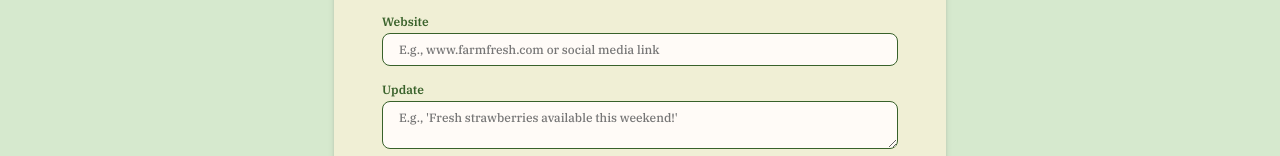
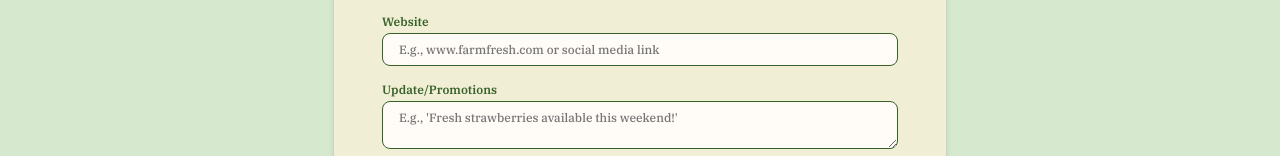
Before and after one commit to sonalsood/farm-folks-market, a React (Vite) app: page /register in a window 1280 px wide. Shown: the part 771-927 px from the top of the page. Built offline with nearby package versions, Linux system fonts and the light colour scheme; no server answers.

Commit message:
label update for Update/Promotions

```diff
--- a/src/components/Form/Form.jsx
+++ b/src/components/Form/Form.jsx
@@ -153,7 +153,7 @@ const Form = () => {
           className="form__input"
         />
         <label htmlFor="updates" className="form__label">
-          Update
+          Update/Promotions
         </label>
         <textarea
           name="updates"
```
